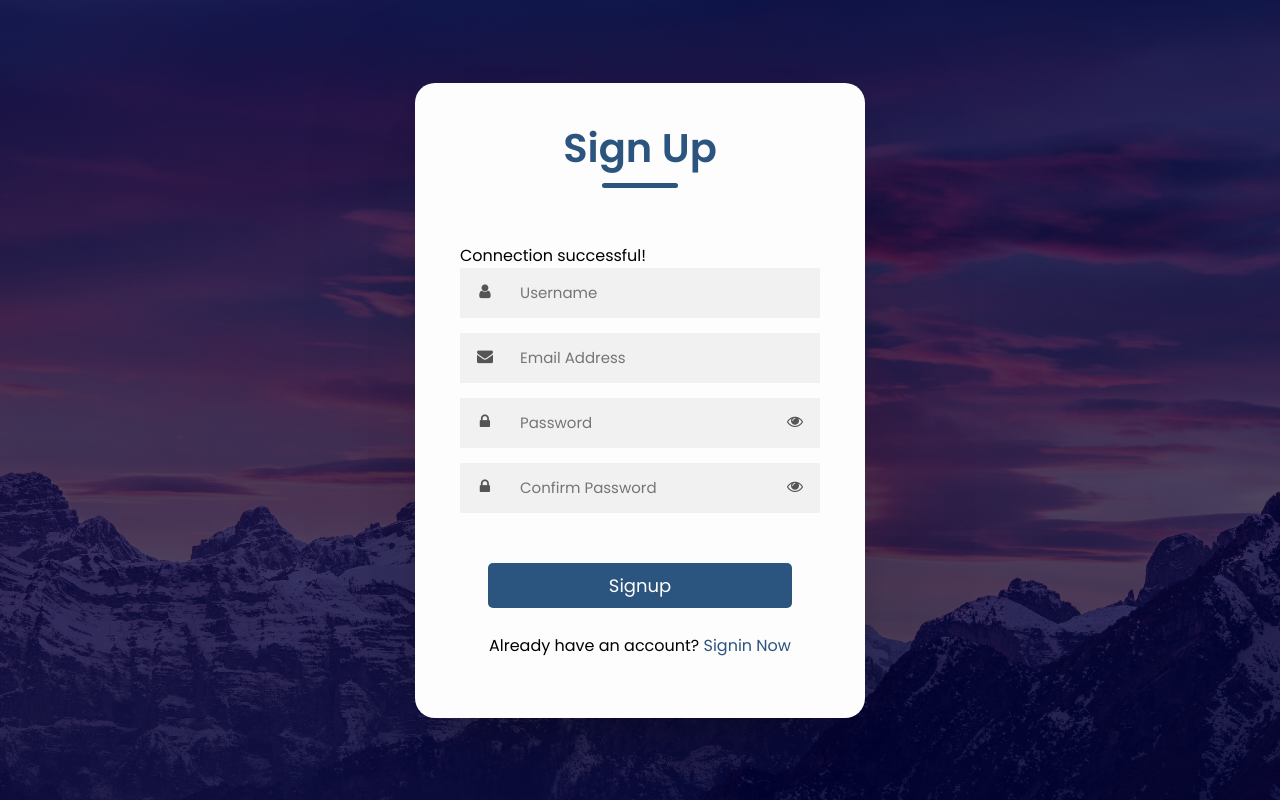
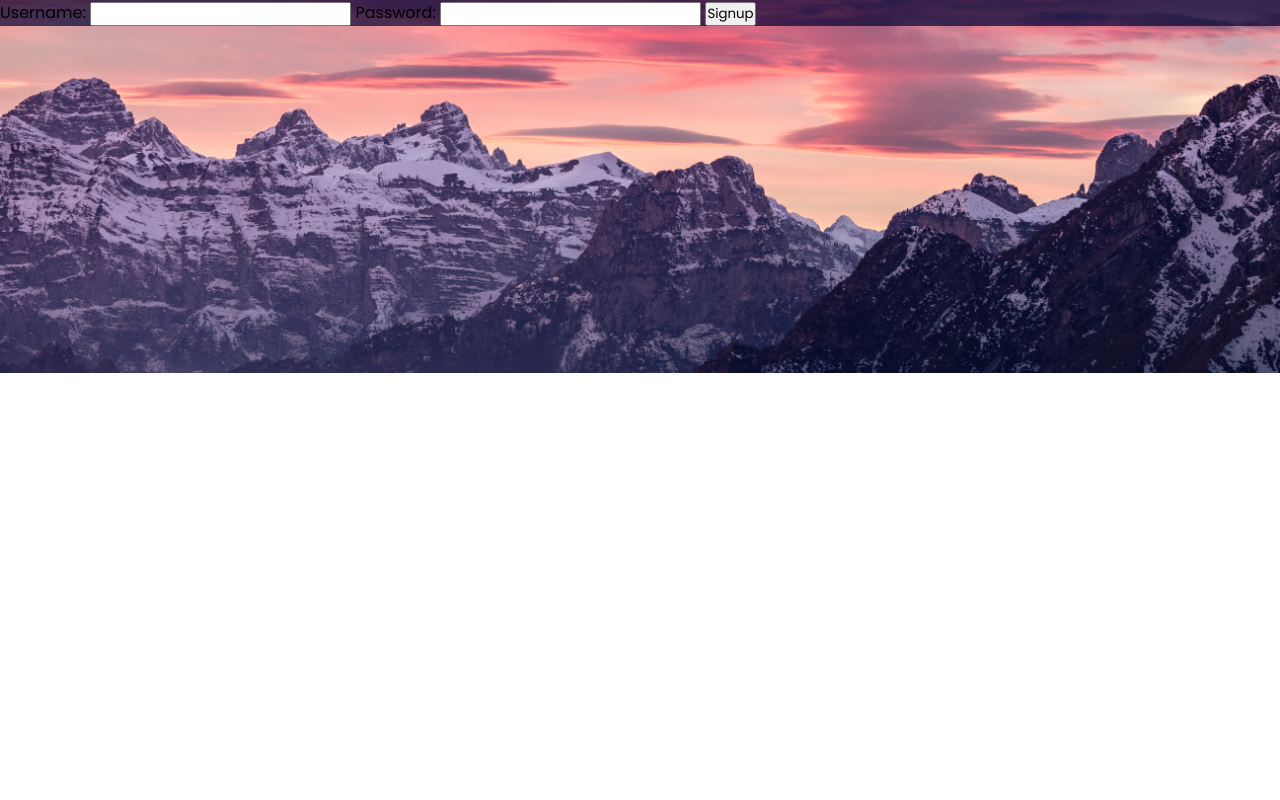
Before and after one commit to brieucdegoussencourt/GetFlix, a PHP site: page /signup.php in a window 1280 px wide. Run offline with PHP 8.4, Linux system fonts and the light colour scheme; some libraries are stand-ins or nearby versions.

Commit message:
update signup.php

```diff
--- a/login.php
+++ b/login.php
@@ -1,6 +1,4 @@
 <?php
-// login.php
-
 // Include the connection file
 require 'connection.php';
 
@@ -33,6 +31,8 @@ if ($_SERVER['REQUEST_METHOD'] == 'POST') {
     <meta name="viewport" content="width=device-width, initial-scale=1.0">
     <title>Login</title>
     <link rel="stylesheet" href="styles.css">
+    <link rel="stylesheet" href="css/style1.css">
+    <link rel="stylesheet" href="https://cdnjs.cloudflare.com/ajax/libs/font-awesome/4.7.0/css/font-awesome.min.css">
 </head>
 <body>
     <div class="login-container">
--- a/signup.php
+++ b/signup.php
@@ -1,148 +1,49 @@
+<?php
+// Database connection
+$dsn = 'pgsql:host=c3l5o0rb2a6o4l.cluster-czz5s0kz4scl.eu-west-1.rds.amazonaws.com;port=5432;dbname=dd1nrhh4asd5js;user=ub503r7djq1bfj;password=p35df812fa54b039bac55e4ffc411820ba0f4a12f70009a2efc52857f26072ba4';
+
+try {
+    $pdo = new PDO($dsn, null, null, [PDO::ATTR_ERRMODE => PDO::ERRMODE_EXCEPTION]);
+} catch (PDOException $e) {
+    echo "Connection failed: " . $e->getMessage();
+    exit;
+}
+
+// Example of a signup form handling
+if ($_SERVER["REQUEST_METHOD"] == "POST") {
+    $username = $_POST['username'];
+    $password = password_hash($_POST['password'], PASSWORD_BCRYPT);
+
+    // Insert user into database
+    $sql = "INSERT INTO users (username, password) VALUES (:username, :password)";
+    $stmt = $pdo->prepare($sql);
+    $stmt->bindParam(':username', $username);
+    $stmt->bindParam(':password', $password);
+
+    if ($stmt->execute()) {
+        echo "Signup successful!";
+    } else {
+        echo "Error: " . $stmt->errorInfo()[2];
+    }
+}
+?>
+
 <!DOCTYPE html>
 <html lang="en">
-
 <head>
-  <meta charset="UTF-8">
-  <meta name="viewport" content="width=device-width, initial-scale=1.0">
-  <title>Register</title>
-  <link rel="stylesheet" href="css/style1.css">
-  <link rel="stylesheet" href="https://cdnjs.cloudflare.com/ajax/libs/font-awesome/4.7.0/css/font-awesome.min.css">
-
+    <meta charset="UTF-8">
+    <meta name="viewport" content="width=device-width, initial-scale=1.0">
+    <link rel="stylesheet" href="css/style1.css">
+    <link rel="stylesheet" href="https://cdnjs.cloudflare.com/ajax/libs/font-awesome/4.7.0/css/font-awesome.min.css">
+    <title>Signup</title>
 </head>
-
 <body>
-  <div class="container">
-    <div class="form-box box">
-
-
-      <header>Sign Up</header>
-      <hr>
-
-      <form action="./signup.php" method="POST">
-
-
-        <div class="form-box">
-
-          <?php
-
-          session_start();
-
-          include "connection.php";
-
-          if (isset($_POST['register'])) {
-
-            $name = $_POST['username'];
-            $email = $_POST['email'];
-            $pass = $_POST['password'];
-            $cpass = $_POST['cpass'];
-
-
-            $check = "select * from users where email='{$email}'";
-
-            $res = mysqli_query($conn, $check);
-
-            $passwd = password_hash($pass, PASSWORD_DEFAULT);
-
-            $key = bin2hex(random_bytes(12));
-
-
-
-
-            if (mysqli_num_rows($res) > 0) {
-              echo "<div class='message'>
-        <p>This email is used, Try another One Please!</p>
-        </div><br>";
-
-              echo "<a href='javascript:self.history.back()'><button class='btn'>Go Back</button></a>";
-
-
-            } else {
-
-              if ($pass === $cpass) {
-
-                $sql = "insert into users(username,email,password) values('$name','$email','$passwd')";
-
-                $result = mysqli_query($conn, $sql);
-
-                if ($result) {
-
-                  echo "<div class='message'>
-      <p>You are register successfully!</p>
-      </div><br>";
-
-                  echo "<a href='login.php'><button class='btn'>Login Now</button></a>";
-
-                } else {
-                  echo "<div class='message'>
-        <p>This email is used, Try another One Please!</p>
-        </div><br>";
-
-                  echo "<a href='javascript:self.history.back()'><button class='btn'>Go Back</button></a>";
-                }
-
-              } else {
-                echo "<div class='message'>
-      <p>Password does not match.</p>
-      </div><br>";
-
-                echo "<a href='signup.php'><button class='btn'>Go Back</button></a>";
-              }
-            }
-          } else {
-
-            ?>
-
-            <div class="input-container">
-              <i class="fa fa-user icon"></i>
-              <input class="input-field" type="text" placeholder="Username" name="username" required>
-            </div>
-
-            <div class="input-container">
-              <i class="fa fa-envelope icon"></i>
-              <input class="input-field" type="email" placeholder="Email Address" name="email" required>
-            </div>
-
-            <div class="input-container">
-              <i class="fa fa-lock icon"></i>
-              <input class="input-field password" type="password" placeholder="Password" name="password" required>
-              <i class="fa fa-eye icon toggle"></i>
-            </div>
-
-            <div class="input-container">
-              <i class="fa fa-lock icon"></i>
-              <input class="input-field" type="password" placeholder="Confirm Password" name="cpass" required>
-              <i class="fa fa-eye icon"></i>
-            </div>
-
-          </div>
-
-
-          <center><input type="submit" name="register" id="submit" value="Signup" class="btn"></center>
-
-
-          <div class="links">
-            Already have an account? <a href="login.php">Signin Now</a>
-          </div>
-
-        </form>
-      </div>
-      <?php
-          }
-          ?>
-  </div>
-
-  <script>
-    const toggle = document.querySelector(".toggle"),
-      input = document.querySelector(".password");
-    toggle.addEventListener("click", () => {
-      if (input.type === "password") {
-        input.type = "text";
-        toggle.classList.replace("fa-eye-slash", "fa-eye");
-      } else {
-        input.type = "password";
-      }
-    })
-  </script>
+    <form method="post" action="signup.php">
+        <label for="username">Username:</label>
+        <input type="text" id="username" name="username" required>
+        <label for="password">Password:</label>
+        <input type="password" id="password" name="password" required>
+        <button type="submit">Signup</button>
+    </form>
 </body>
-
 </html>
```
